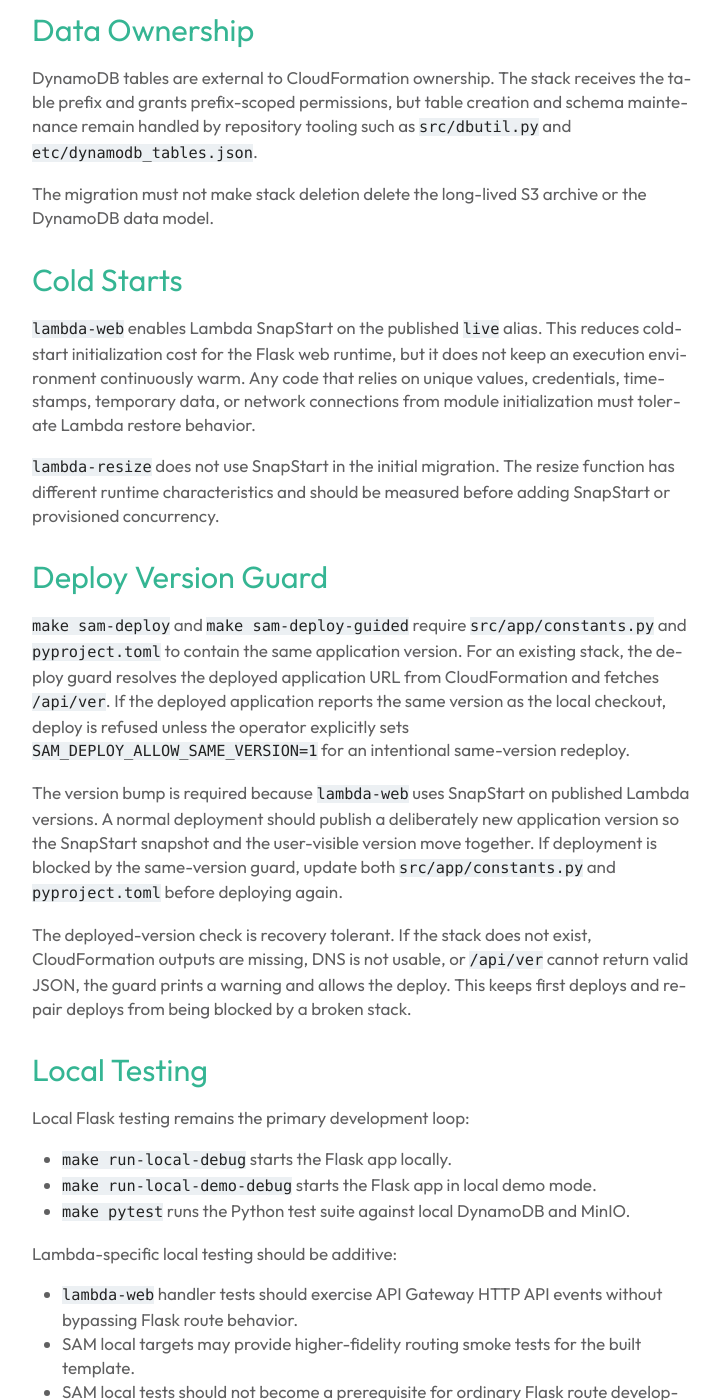
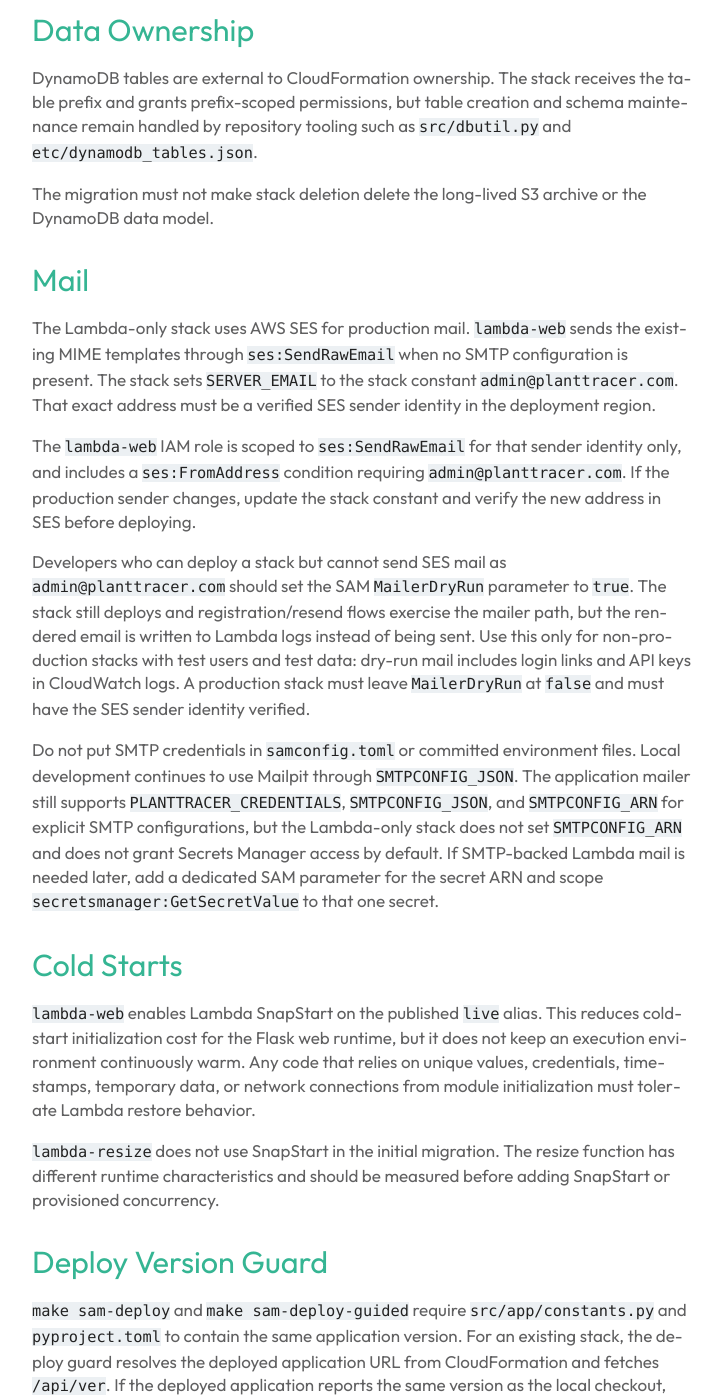
Before and after one commit to Plant-Tracer/webapp, a Sphinx documentation site: the page built from docs/Development/LambdaWebMigration.rst, in a window 1280 px wide and 1400 px high, scrolled down 1590 px. Shown: the whole window, without its empty margins (388-1110 px from the left). Built offline with Sphinx 7.4.7, drawn with Linux system fonts in a browser that asks for light colours; the version number is read from the project's files by our own code; some of the changed text lies outside the part shown.

Commit message:
refs #699: scope lambda mail permissions

```diff
--- a/docs/Development/LambdaWebMigration.rst
+++ b/docs/Development/LambdaWebMigration.rst
@@ -81,6 +81,38 @@ schema maintenance remain handled by repository tooling such as
 
 The migration must not make stack deletion delete the long-lived S3 archive or
 the DynamoDB data model.
+
+Mail
+----
+
+The Lambda-only stack uses AWS SES for production mail. ``lambda-web`` sends
+the existing MIME templates through ``ses:SendRawEmail`` when no SMTP
+configuration is present. The stack sets ``SERVER_EMAIL`` to the stack constant
+``admin@planttracer.com``. That exact address must be a verified SES sender
+identity in the deployment region.
+
+The ``lambda-web`` IAM role is scoped to ``ses:SendRawEmail`` for that sender
+identity only, and includes a ``ses:FromAddress`` condition requiring
+``admin@planttracer.com``. If the production sender changes, update the stack
+constant and verify the new address in SES before deploying.
+
+Developers who can deploy a stack but cannot send SES mail as
+``admin@planttracer.com`` should set the SAM ``MailerDryRun`` parameter to
+``true``. The stack still deploys and registration/resend flows exercise the
+mailer path, but the rendered email is written to Lambda logs instead of being
+sent. Use this only for non-production stacks with test users and test data:
+dry-run mail includes login links and API keys in CloudWatch logs. A production
+stack must leave ``MailerDryRun`` at ``false`` and must have the SES sender
+identity verified.
+
+Do not put SMTP credentials in ``samconfig.toml`` or committed environment
+files. Local development continues to use Mailpit through ``SMTPCONFIG_JSON``.
+The application mailer still supports ``PLANTTRACER_CREDENTIALS``,
+``SMTPCONFIG_JSON``, and ``SMTPCONFIG_ARN`` for explicit SMTP configurations,
+but the Lambda-only stack does not set ``SMTPCONFIG_ARN`` and does not grant
+Secrets Manager access by default. If SMTP-backed Lambda mail is needed later,
+add a dedicated SAM parameter for the secret ARN and scope
+``secretsmanager:GetSecretValue`` to that one secret.
 
 Cold Starts
 -----------
@@ -198,8 +230,8 @@ as:
 * artifact bucket or ``resolve_s3`` behavior;
 * CloudFormation capabilities;
 * ``parameter_overrides`` for ``HostedZoneId``, ``BaseDomain``,
-  ``WildcardCertificateArn``, ``ImageBucketName``, ``ServerEmail``,
-  ``LogLevel``, and ``DynamoDBTablePrefix``.
+  ``WildcardCertificateArn``, ``ImageBucketName``, ``LogLevel``,
+  ``MailerDryRun``, and ``DynamoDBTablePrefix``.
 
 Because those values identify one concrete stack and its data resources, SAM
 config files are local deployment state. They must not be committed to the
@@ -246,6 +278,8 @@ Preflight:
   intended non-production stack and table prefix;
 * confirm the S3 movie bucket and DynamoDB table prefix are the intended test
   resources;
+* if the stack operator cannot send SES mail as ``admin@planttracer.com``,
+  confirm the SAM config sets ``MailerDryRun="true"`` and uses only test users;
 * run ``make check``;
 * run ``make template-lint``;
 * run ``make sam-build``.
@@ -269,6 +303,8 @@ Manual smoke checks on the non-production stack:
 * verify ``/resize-api/v1/ping`` returns ``{"status": "ok"}``;
 * register a test user and confirm the registration email path works;
 * resend a login link and confirm the user can log in;
+* for ``MailerDryRun=true`` stacks, confirm the login email appears in Lambda
+  web logs and treat the logged link as test-only secret material;
 * upload a small movie and confirm it appears in the list page;
 * open the analysis page, load the first frame, save at least one marker
   change, and start tracing;
```
Also changed, not shown: docs/Development/EnvironmentVariables.rst (+16 -3 lines), docs/Development/Installation.rst (+13 -1 lines), template.yaml (+20 -15 lines), 2 other files.
